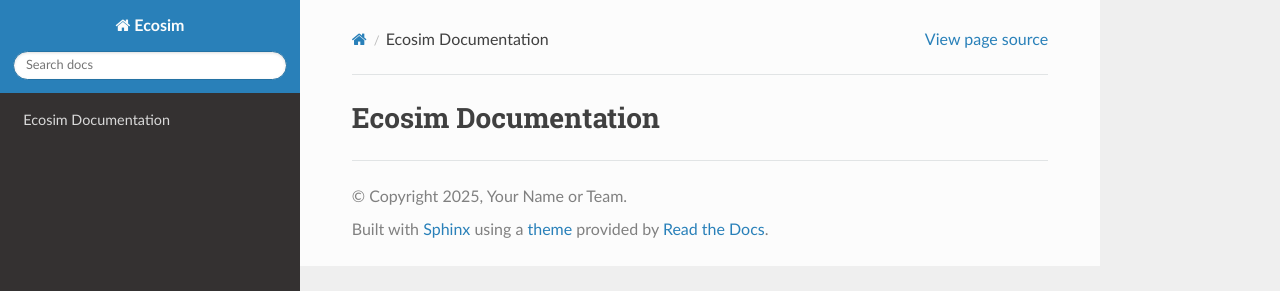
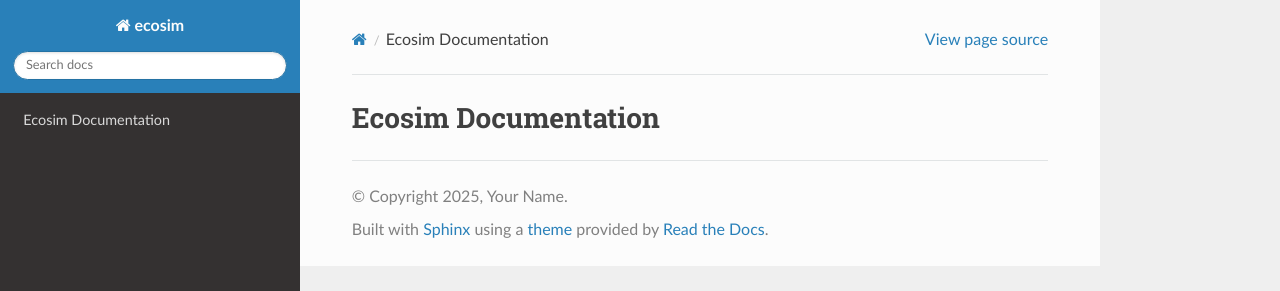
Before and after one commit to schan45/ecosim, a Sphinx documentation site: the page built from docs/index.rst, in a window 1280 px wide. Shown: the top 291 px of the page. Built offline with Sphinx 7.4.7 and the Read the Docs theme 3.1.0, drawn with Linux system fonts in a browser that asks for light colours; part of the change alters nothing that is shown.

Commit message:
Update conf.py

```diff
--- a/docs/conf.py
+++ b/docs/conf.py
@@ -1,78 +1,38 @@
-# -*- coding: utf-8 -*-
-
-# -- Path setup --------------------------------------------------------------
+# Configuration file for the Sphinx documentation builder.
 
 import os
 import sys
-
-# Add your project's directories to sys.path for autodoc
-sys.path.insert(0, os.path.abspath(".."))        # main project root
-sys.path.insert(0, os.path.abspath("../core"))   # example module
-sys.path.insert(0, os.path.abspath("../logic"))
-sys.path.insert(0, os.path.abspath("../simulation"))
+sys.path.insert(0, os.path.abspath('..'))
 
 # -- Project information -----------------------------------------------------
 
-project = 'Ecosim'
-copyright = '2025, Your Name or Team'
-author = 'Your Name or Team'
+project = 'ecosim'
+copyright = '2025, Your Name'
+author = 'Your Name'
 release = '0.1.0'
 
 # -- General configuration ---------------------------------------------------
 
-autoclass_content = "both"
-
 extensions = [
-    'sphinx.ext.todo',
-    'sphinx.ext.autodoc',
-    'sphinx.ext.viewcode',
-    'sphinx.ext.napoleon',  # if you use Google/Numpy style docstrings
+    'sphinx.ext.autodoc',    # automatically include docstrings
+    'sphinx.ext.napoleon',   # support for NumPy/Google style docstrings
+    'sphinx.ext.viewcode',   # add links to source code
+    'sphinx.ext.githubpages' # support GitHub Pages
 ]
 
 templates_path = ['_templates']
-source_suffix = ['.rst', '.md']
-master_doc = 'index'
-language = 'en'
-exclude_patterns = ['_build', 'Thumbs.db', '.DS_Store']
-pygments_style = None
-todo_include_todos = True
-autodoc_member_order = 'bysource'
+exclude_patterns = []
 
 # -- Options for HTML output -------------------------------------------------
 
 html_theme = 'sphinx_rtd_theme'
-
-html_theme_options = {
-    'logo_only': False,
-    'display_version': True,
-}
-
-# Optional: logo path (comment out if unused)
-# html_logo = "logo.png"
-
-# -- Static files ------------------------------------------------------------
-
 html_static_path = ['_static']
 
-# -- Output file names -------------------------------------------------------
+# -- Autodoc settings --------------------------------------------------------
 
-htmlhelp_basename = 'EcosimDoc'
+autodoc_member_order = 'bysource'
 
-latex_documents = [
-    (master_doc, 'Ecosim.tex', 'Ecosim Documentation',
-     author, 'manual'),
-]
+# -- Napoleon settings (for NumPy/Google style docstrings) -------------------
 
-man_pages = [
-    (master_doc, 'ecosim', 'Ecosim Documentation',
-     [author], 1)
-]
-
-texinfo_documents = [
-    (master_doc, 'Ecosim', 'Ecosim Documentation',
-     author, 'Ecosim', 'Ecological simulation toolkit.',
-     'Miscellaneous'),
-]
-
-epub_title = project
-epub_exclude_files = ['search.html']
+napoleon_google_docstring = True
+napoleon_numpy_docstring = True
```
